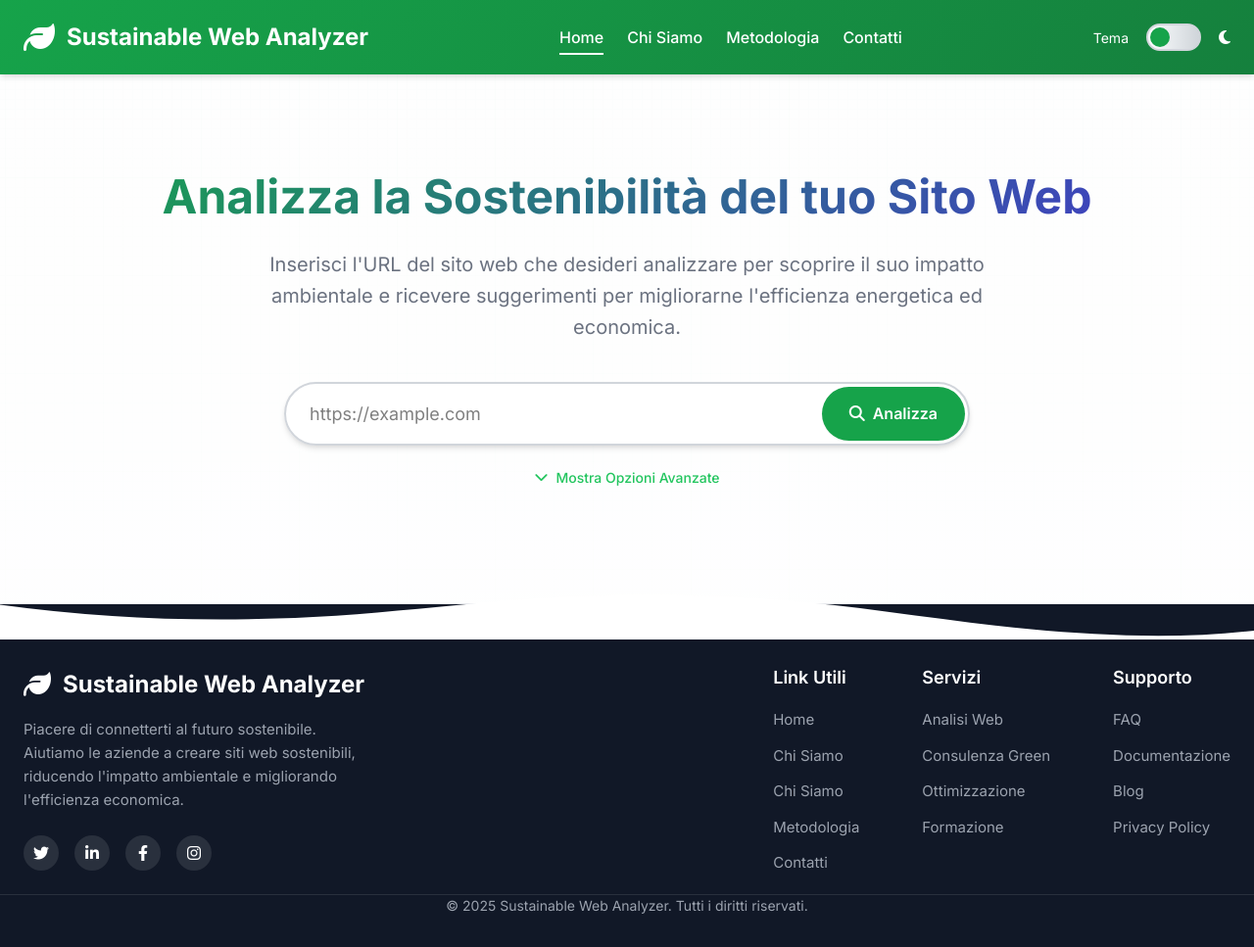
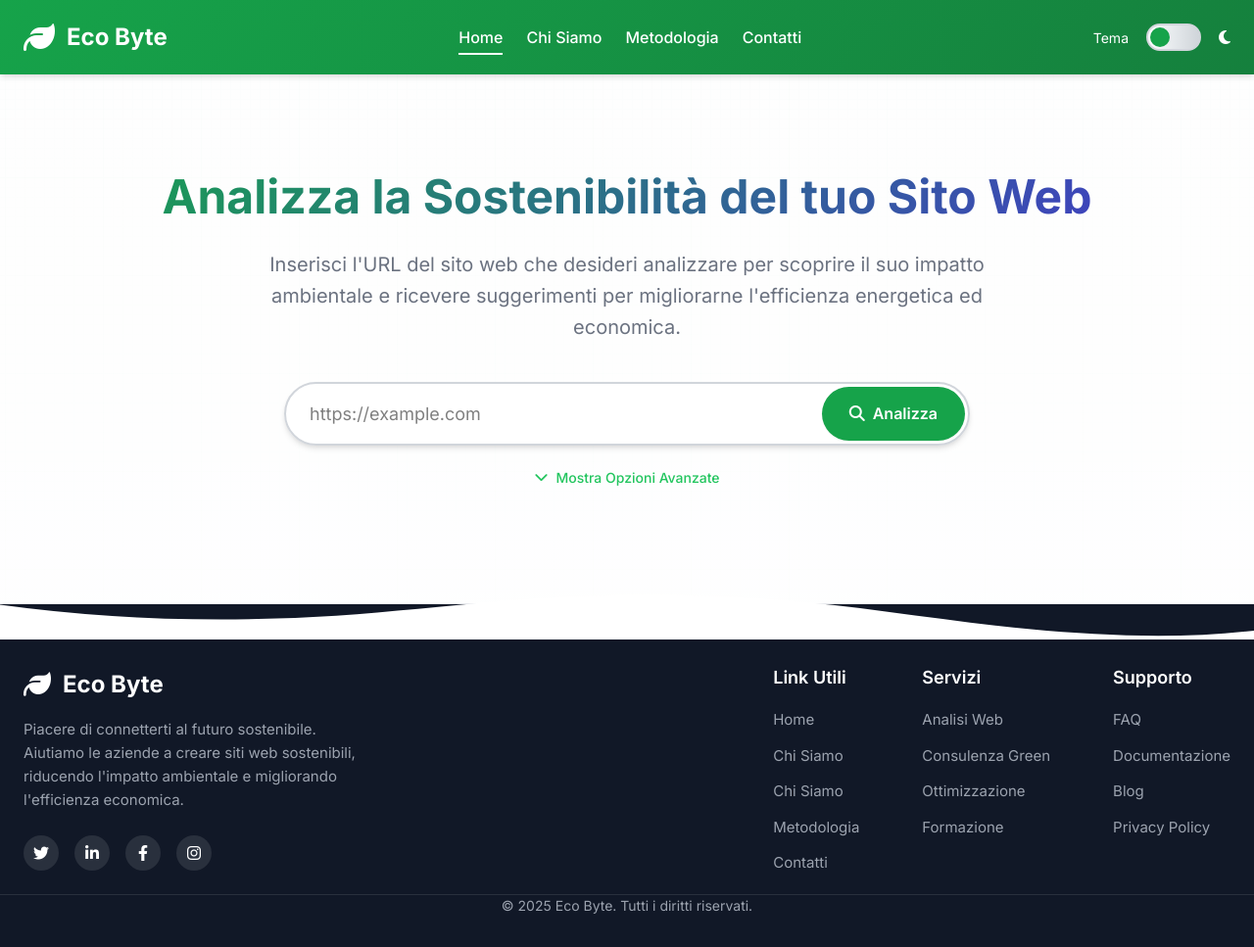
Before and after one commit to MarcoSail94/sustainable-web-analyzer, a Flask app: page / in a window 1280 px wide. Shown: the whole page at 98% size. Run offline with Flask 2, Linux system fonts and the light colour scheme.

Commit message:
change name to Eco Byte

```diff
--- a/templates/base.html
+++ b/templates/base.html
@@ -3,7 +3,7 @@
 <head>
     <meta charset="UTF-8">
     <meta name="viewport" content="width=device-width, initial-scale=1.0">
-    <title>{% block title %}Sustainable Web Analyzer | Analisi di Sostenibilità Web Professionale{% endblock %}</title>
+    <title>{% block title %}Eco Byte | Analisi di Sostenibilità Web Professionale{% endblock %}</title>
 
     <!-- Previeni Flash Of Unstyled Content con theme init script -->
     <script>
--- a/templates/pages/index.html
+++ b/templates/pages/index.html
@@ -1,6 +1,6 @@
 {% extends "layouts/default.html" %}
 
-{% block title %}Sustainable Web Analyzer | Analisi di Sostenibilità Web Professionale{% endblock %}
+{% block title %}Eco Byte | Analisi di Sostenibilità Web Professionale{% endblock %}
 
 {% block css %}
 <link rel="stylesheet" href="{{ url_for('static', filename='css/pages/index.css') }}">
--- a/templates/partials/footer.html
+++ b/templates/partials/footer.html
@@ -8,7 +8,7 @@
         <div class="footer-info">
             <div class="footer-logo">
                 <i class="fas fa-leaf"></i>
-                <span>Sustainable Web Analyzer</span>
+                <span>Eco Byte</span>
             </div>
             <p>Piacere di connetterti al futuro sostenibile. Aiutiamo le aziende a creare siti web sostenibili, riducendo l'impatto ambientale e migliorando l'efficienza economica.</p>
             <div class="social-links">
@@ -50,6 +50,6 @@
         </div>
     </div>
     <div class="copyright container">
-        &copy; {{ now() }} Sustainable Web Analyzer. Tutti i diritti riservati.
+        &copy; {{ now() }} Eco Byte. Tutti i diritti riservati.
     </div>
 </footer>
--- a/templates/partials/header.html
+++ b/templates/partials/header.html
@@ -2,7 +2,7 @@
     <div class="container header-content">
         <div class="logo">
             <i class="fas fa-leaf"></i>
-            <span>Sustainable Web Analyzer</span>
+            <span>Eco Byte</span>
         </div>
         <nav>
             <ul>
```
